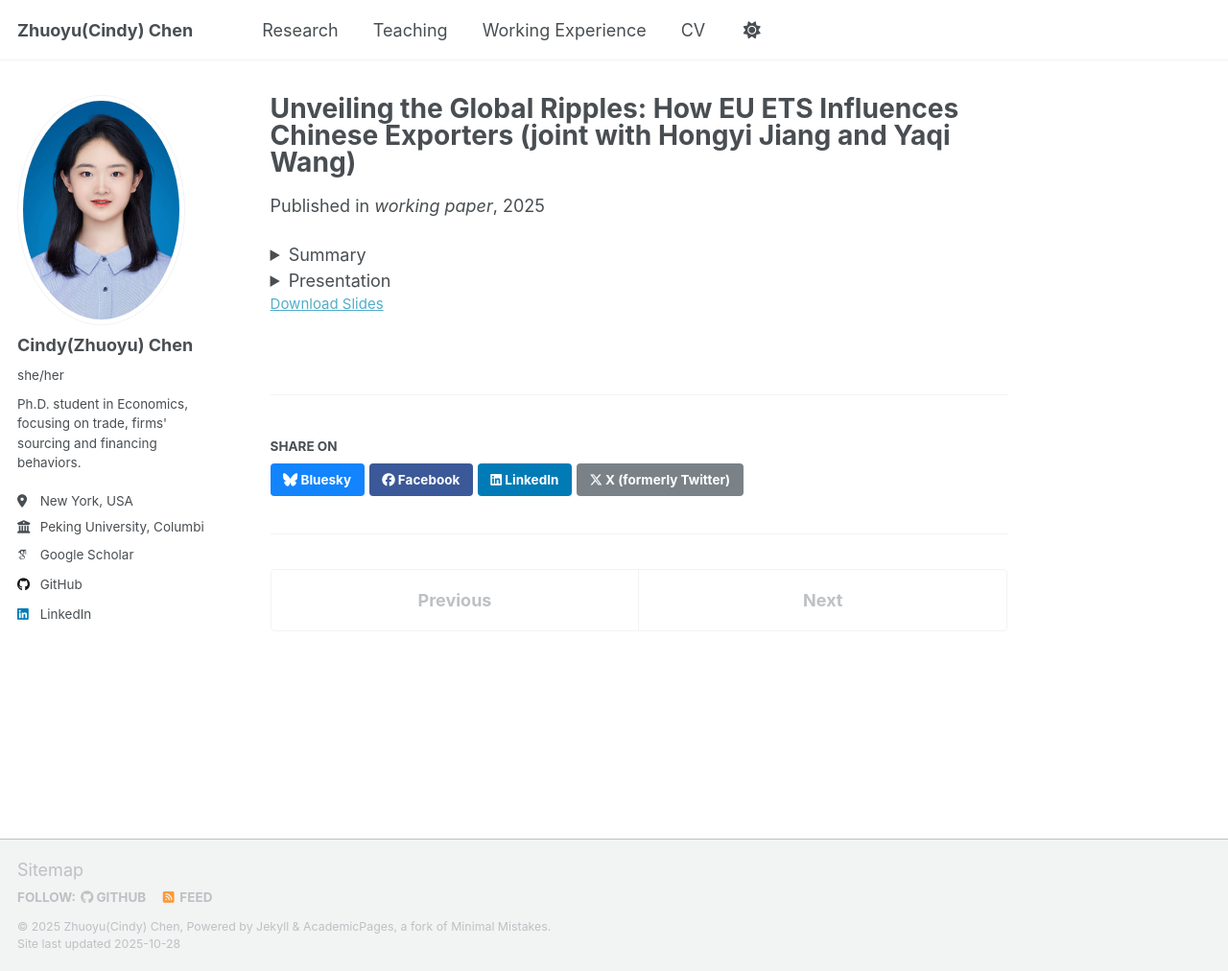
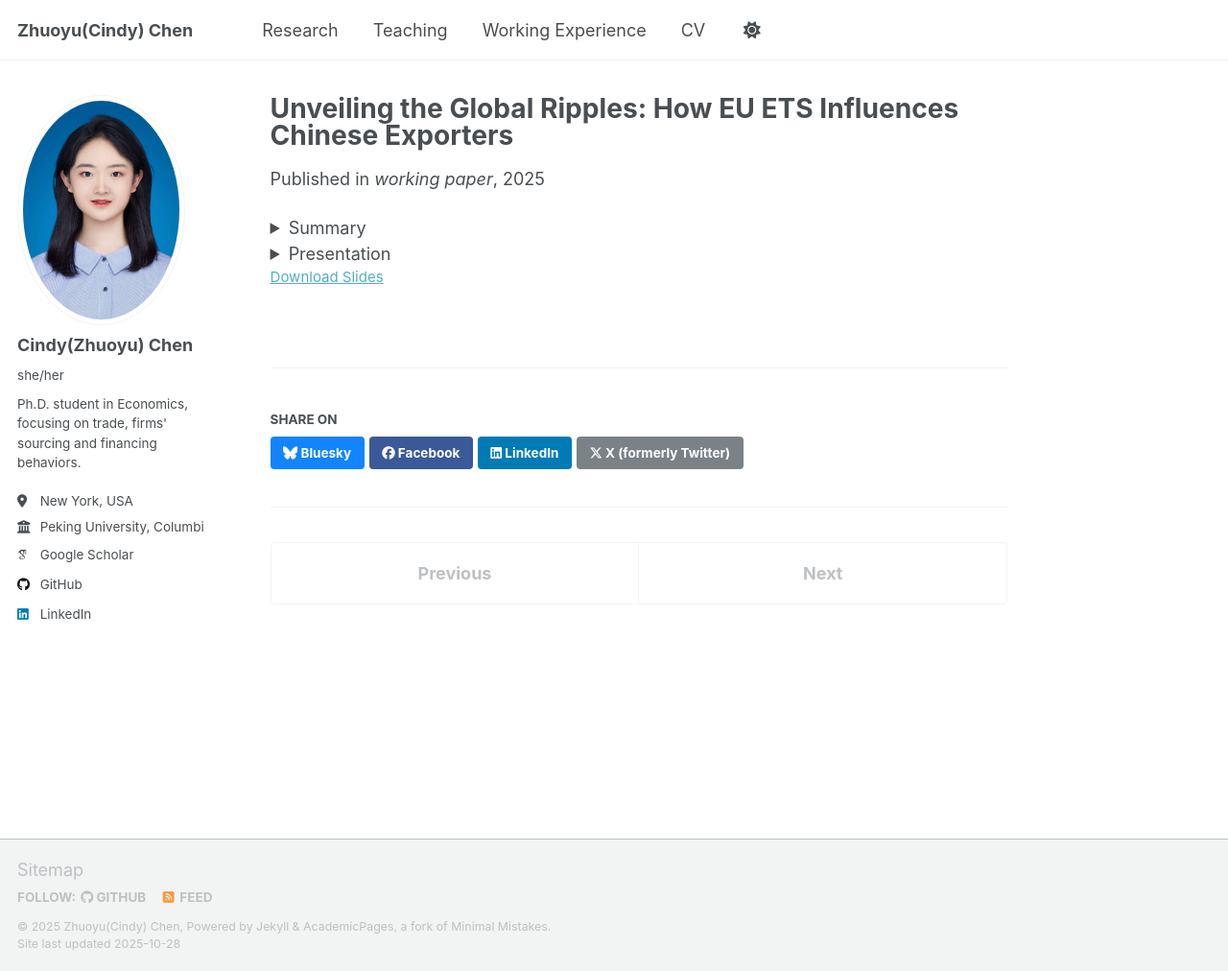
Before and after one commit to Cindyeco/Cindyeco.github.io, a Jekyll site: the page built from _publications/Unveiling-the-Global-Ripples.md, in a window 1280 px wide and 1012 px high. Shown: the whole window at 96% size. Built offline with Jekyll 4.4.1, drawn with Linux system fonts in a browser that asks for light colours; some web fonts are replaced; a script that is not in the unit is left out; part of the change alters nothing that is shown.

Commit message:
Update Unveiling-the-Global-Ripples.md

```diff
--- a/_publications/Unveiling-the-Global-Ripples.md
+++ b/_publications/Unveiling-the-Global-Ripples.md
@@ -1,14 +1,14 @@
 ---
-title: "Unveiling the Global Ripples: How EU ETS Influences Chinese Exporters (joint with Hongyi Jiang and Yaqi Wang)"
+title: "Unveiling the Global Ripples: How EU ETS Influences Chinese Exporters"
 collection: publications
 category: "working_papers"
 permalink: /publications/Unveiling-the-Global-Ripples
-#excerpt: 'This paper is about the number 1. The number 2 is left for future work.'
+excerpt: 'This paper is a joint work with Hongyi Jiang and Yaqi Wang'
 date: 2025-10-27
 venue: 'working paper'
-slidesurl: 'http://cindyeco.github.io/files/slideEUETS.pdf'
-paperurl: 'http://cindyeco.github.io/files/paperEUETS.pdf'
-#bibtexurl: 'http://academicpages.github.io/files/bibtexJIBS.bib'
+slidesurl: '/files/slideEUETS.pdf'
+paperurl: '/files/paperEUETS.pdf'
+#bibtexurl: '/files/bibtexJIBS.bib'
 #citation: 'Your Name, You. (2009). &quot;Paper Title Number 1.&quot; <i>Journal 1</i>. 1(1).'
 ---
 
```
